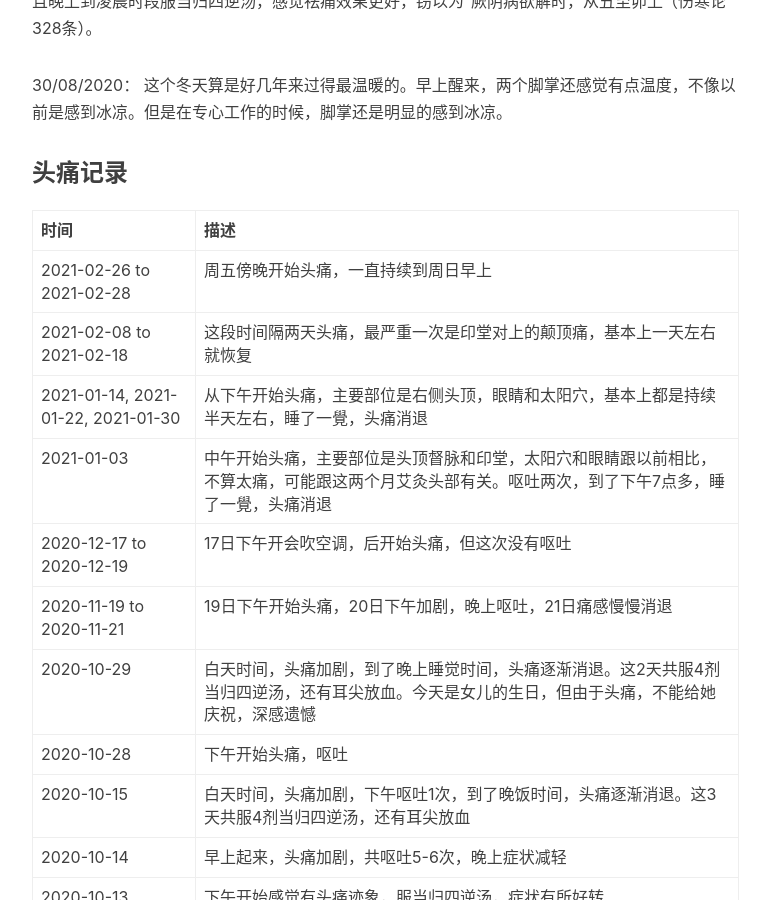
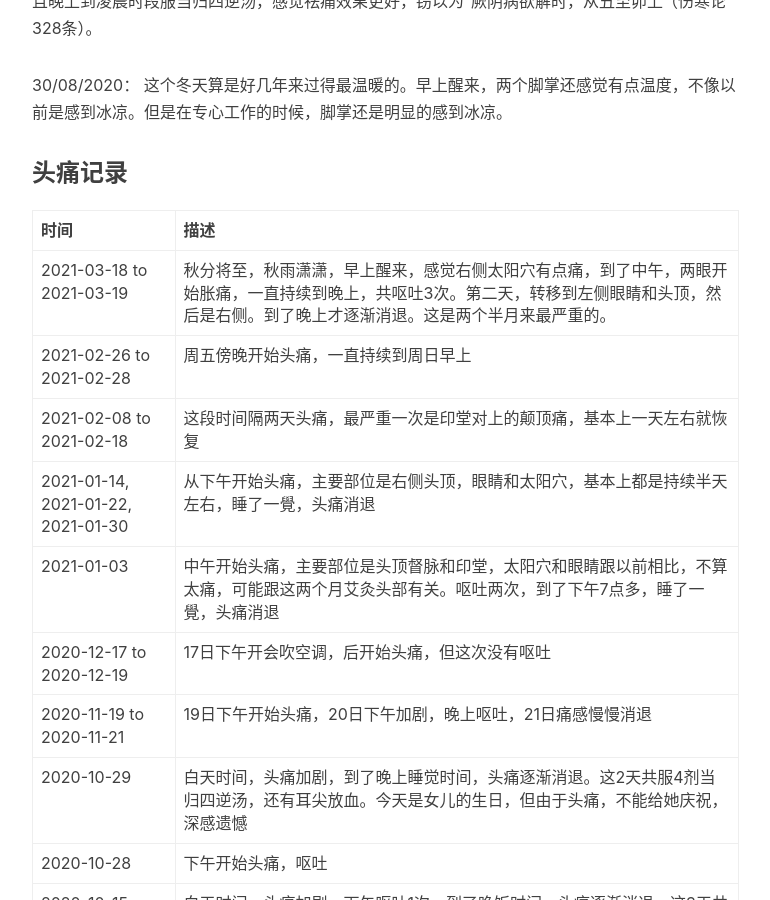
Before and after one commit to q15928/q15928.github.io, a Jekyll site: the page built from _posts/2020-04-22-headache-history.md, in a window 1280 px wide and 900 px high, scrolled down 890 px. Shown: the whole window, without its empty margins (233-1003 px from the left). Built offline with Jekyll 4.4.1, drawn with Linux system fonts in a browser that asks for light colours; nearby versions of some CDN libraries; comment, search, counter and statistics services are not loaded.

Commit message:
updated container 101

```diff
--- a/_posts/2020-04-22-headache-history.md
+++ b/_posts/2020-04-22-headache-history.md
@@ -24,6 +24,7 @@ tags:
 
 | 时间 | 描述 |
 | --- | --- |
+|2021-03-18 to 2021-03-19 | 秋分将至，秋雨潇潇，早上醒来，感觉右侧太阳穴有点痛，到了中午，两眼开始胀痛，一直持续到晚上，共呕吐3次。第二天，转移到左侧眼睛和头顶，然后是右侧。到了晚上才逐渐消退。这是两个半月来最严重的。 |
 |2021-02-26 to 2021-02-28 | 周五傍晚开始头痛，一直持续到周日早上 |
 |2021-02-08 to 2021-02-18 | 这段时间隔两天头痛，最严重一次是印堂对上的颠顶痛，基本上一天左右就恢复 |
 |2021-01-14, 2021-01-22, 2021-01-30 | 从下午开始头痛，主要部位是右侧头顶，眼睛和太阳穴，基本上都是持续半天左右，睡了一覺，头痛消退 |
```
Also changed, not shown: img/2021-01-09-docker1.jpg (added).
